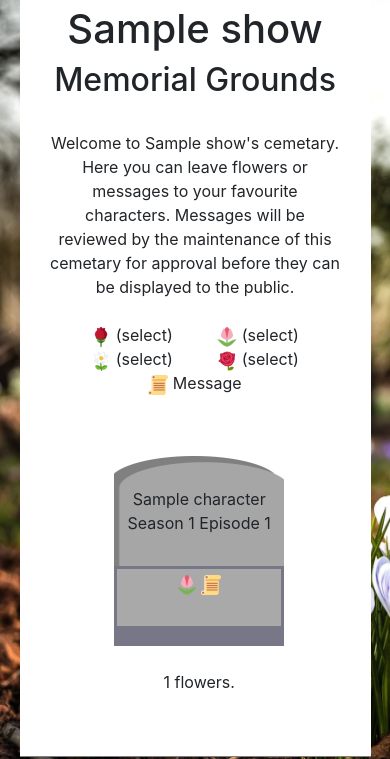
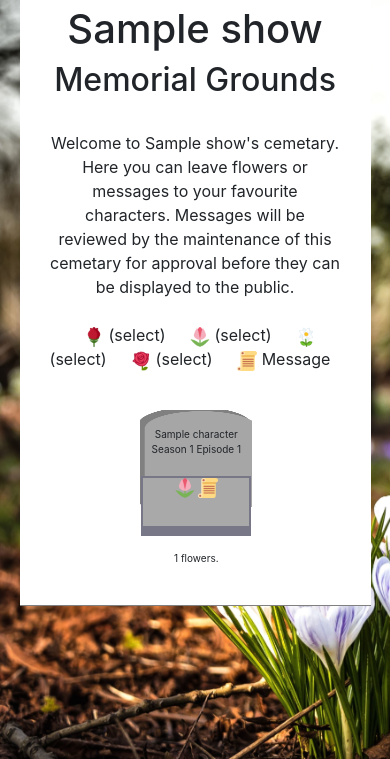
Before and after one commit to Miloceane/OSGA, a Flask app: page /cemetary/1 in a window 390 px wide. Shown: the part 85-844 px from the top of the page. Run offline with Flask 2, Linux system fonts and the light colour scheme; the visitor is signed in with stand-in values (Sample User, id 1); tables that the repository leaves empty hold one stand-in row (values such as "Sample post"); some libraries are stand-ins or nearby versions.

Commit message:
[#17] Cemetary: reduced size of graves for smaller screens.

```diff
--- a/static/css/osga_style.css
+++ b/static/css/osga_style.css
@@ -229,6 +229,9 @@ header .navbar-brand
 /* Cemetary */
 /************/
 
+
+@media (min-width: 1000px)
+{
 	#cemetary_grounds table
 	{
 		border: 20px solid white;
@@ -282,6 +285,65 @@ header .navbar-brand
 
 	  position: absolute;
 	  z-index: 1;
+	}
+}
+
+@media (max-width: 999px)
+{
+	#cemetary_grounds table
+	{
+		border: 10px solid white;
+		padding: 10px;
+		margin: 1%;
+		text-align: center;
+	}
+
+	.flower_choice_item
+	{
+		margin: 10px;
+		cursor: pointer;
+	}
+
+	.grave
+	{
+		background-image: url("/static/images/gravestone.png");
+		background-size: 120px 100px;
+		background-position: 10px 10px;
+		background-repeat: no-repeat;
+		font-size: 10px;
+	}
+
+	.grave td
+	{
+		/*background-color: gray;*/
+		width: 120px;
+		height: 70px;
+		margin: 0px;
+	}
+
+	.grave_plaque
+	{
+		background-color: darkgray;
+		border:2px solid #778;
+		border-bottom: 10px solid #778;
+		height: 60px;
+		width: 110px;
+		padding: 0px;
+	}
+
+	.grave_message .grave_message_text
+	{
+	  visibility: hidden;
+	  background-color: #fd8;
+	  color: #222;
+	  font-size: 10px;
+	  text-align: center;
+	  padding: 2px 3px;
+	  border-radius: 4px;
+
+	  position: absolute;
+	  z-index: 1;
+	}
 }
 
 .grave_message:hover .grave_message_text
```
Lines whose indentation alone changed are shown as unchanged.
